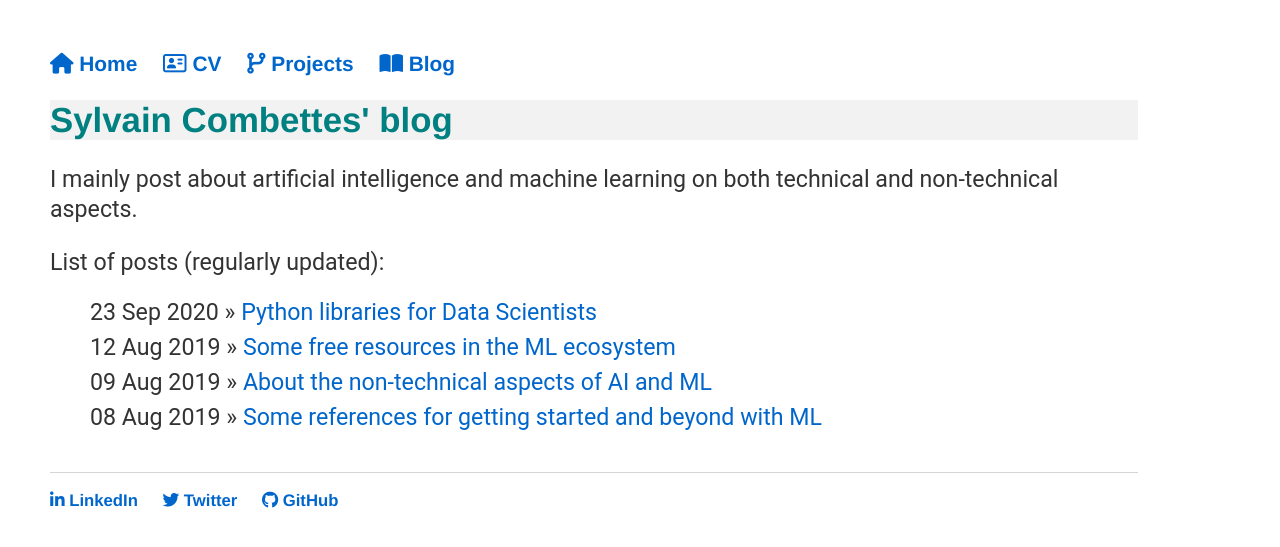
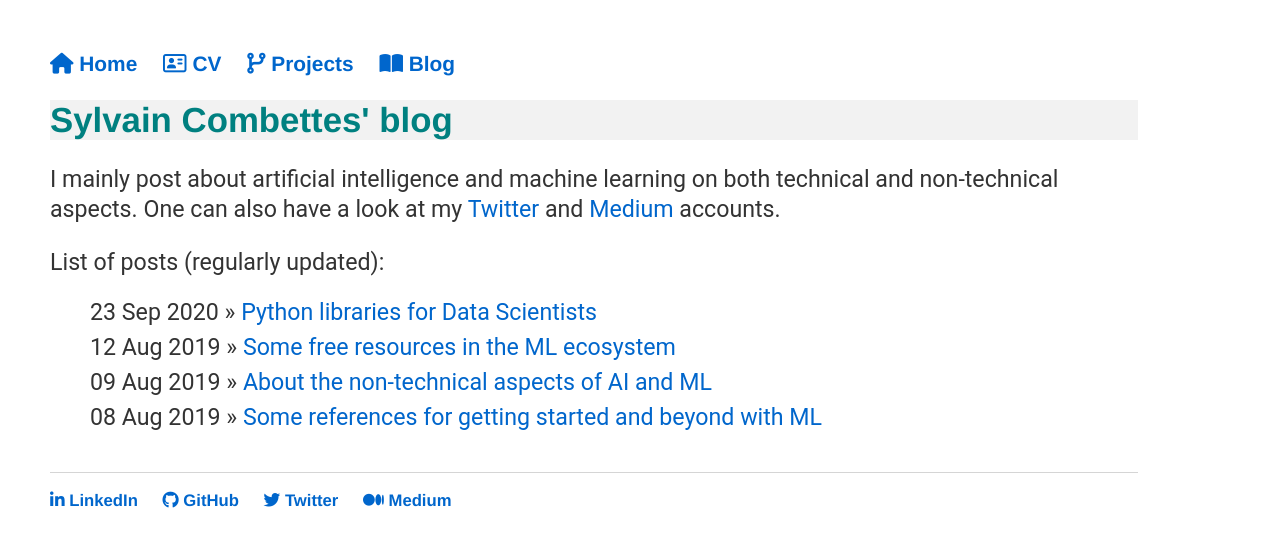
Before and after one commit to sylvaincom/sylvaincom.github.io, a Jekyll site: the page built from blog/index.html, in a window 1280 px wide. Shown: the top 547 px of the page. Built offline with Jekyll 4.4.1, drawn with Linux system fonts in a browser that asks for light colours; nearby versions of some CDN libraries.

Commit message:
Updating content

```diff
--- a/_layouts/default.html
+++ b/_layouts/default.html
@@ -26,8 +26,9 @@
   <footer>
     <ul>
       <li><a href="https://www.linkedin.com/in/sylvain-combettes" target="_blank"> <i class="fab fa-linkedin-in"></i> LinkedIn</a></li>
-      <li><a href="https://twitter.com/sylvaincom" target="_blank"> <i class="fab fa-twitter"></i> Twitter </a></li>
-      <li><a href="https://github.com/sylvaincom" target="_blank"> <i class="fab fa-github"></i> GitHub </a></li>
+      <li><a href="https://github.com/sylvaincom" target="_blank"> <i class="fab fa-github"></i> GitHub</a></li>
+      <li><a href="https://twitter.com/sylvaincom" target="_blank"> <i class="fab fa-twitter"></i> Twitter</a></li>
+      <li><a href="https://medium.com/@sylvaincom" target="_blank"> <i class="fab fa-medium"></i> Medium</a></li>
     </ul>
   </footer>
 </body>
--- a/blog/index.html
+++ b/blog/index.html
@@ -6,7 +6,7 @@ title: Sylvain Combettes' blog
 <h1>{{ page.title }}</h1>
 
 <p>I mainly post about artificial intelligence and machine learning on both technical and non-technical aspects.
-<!-- One can also check out my <a href="https://twitter.com/sylvaincom">Twitter</a> feed.-->
+One can also have a look at my <a href="https://twitter.com/sylvaincom" target="_blank">Twitter</a> and <a href="https://medium.com/@sylvaincom" target="_blank">Medium</a> accounts.
 </p>
 
 <p>List of posts (regularly updated):</p>
```
Also changed, not shown: _posts/2020-09-23-python-librairies.md (+1 -1 lines).
